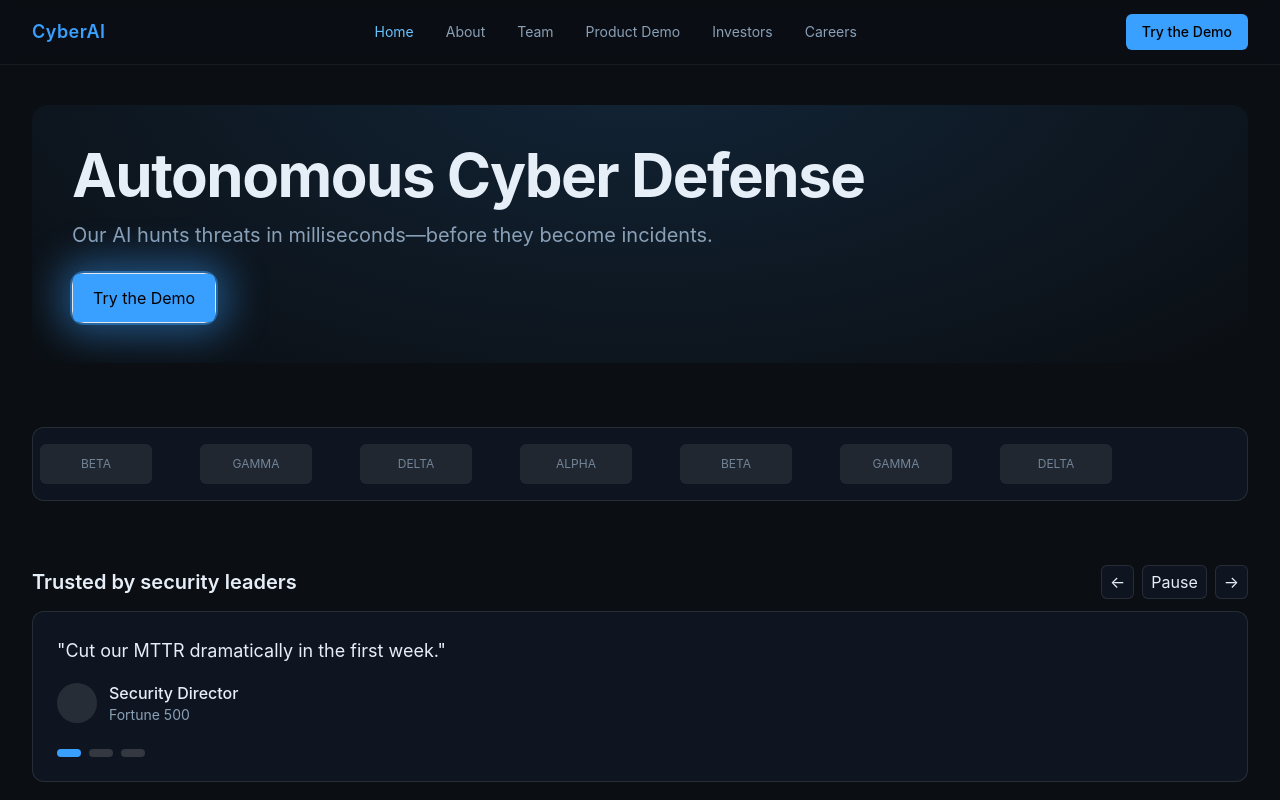
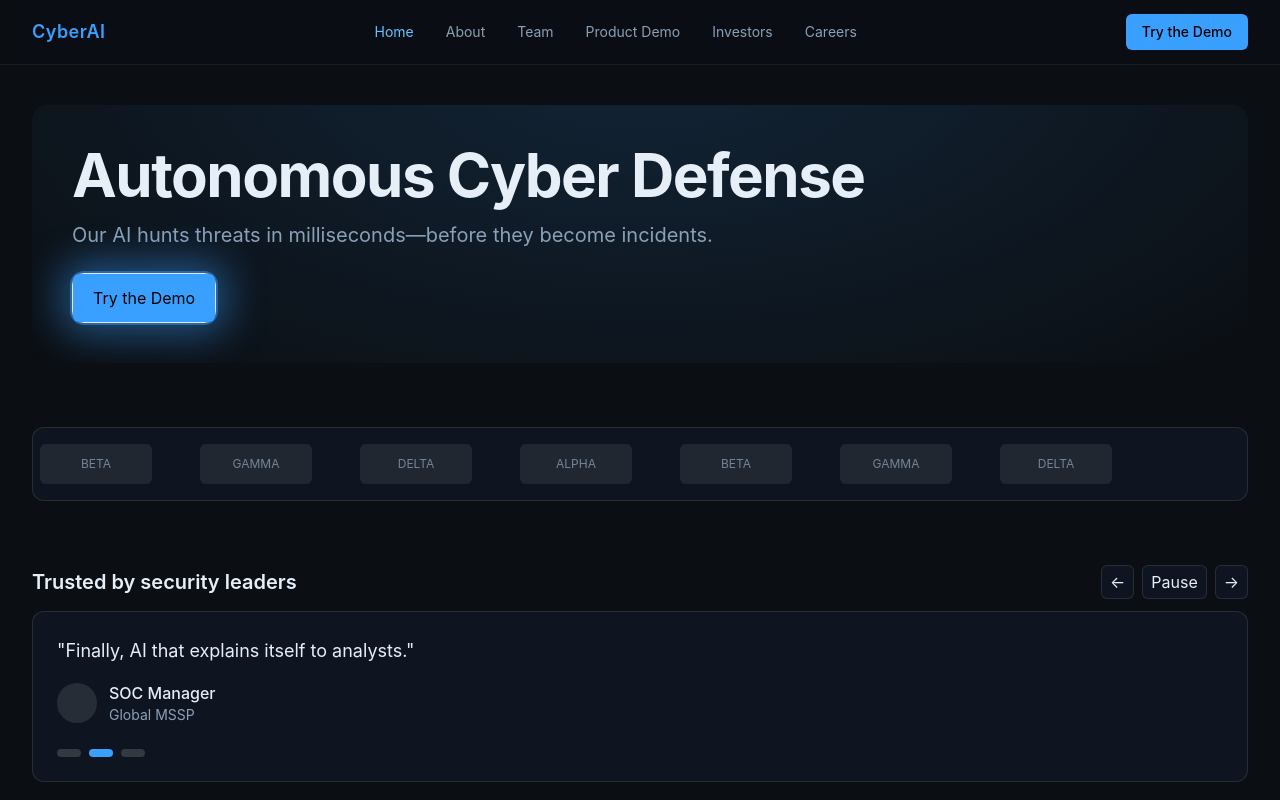
Before and after one commit to Deltawsierra/cyberai-defense-platform, a React (Vite) app: page / in a window 1280 px wide. Shown: the top 800 px of the page. Built offline with nearby package versions, Linux system fonts and the light colour scheme; a web font is replaced by a local one.

Commit message:
Fix: AnimatedTestimonials kickoff timer
Add useEffect to AnimatedTestimonials to initiate the first slide transition after a short delay, respecting reduced motion and pause states.

```diff
--- a/src/components/motion/AnimatedTestimonials.tsx
+++ b/src/components/motion/AnimatedTestimonials.tsx
@@ -31,6 +31,13 @@ export default function AnimatedTestimonials({ items, intervalMs = 6000, heading
     const t = setInterval(() => setIndex(i => (i + 1) % count), intervalMs)
     return () => clearInterval(t)
   }, [reduced, paused, count, intervalMs])
+
+  // kickoff timer for immediate movement
+  useEffect(() => {
+    if (reduced || paused || count <= 1) return
+    const kickoff = setTimeout(() => setIndex(i => (i + 1) % count), 1200)
+    return () => clearTimeout(kickoff)
+  }, [reduced, paused, count])
 
   const go = (n: number) => setIndex(((n % count) + count) % count)
   const next = () => go(index + 1)
```
